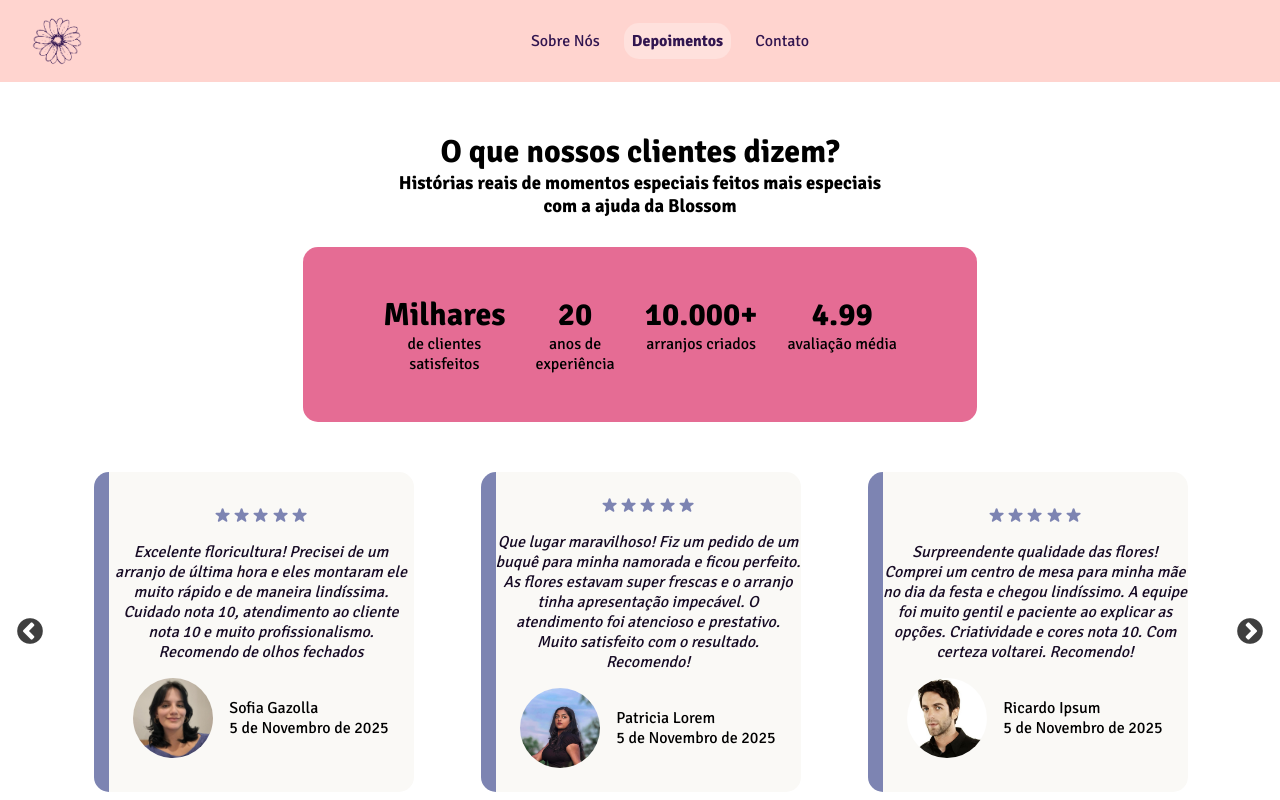
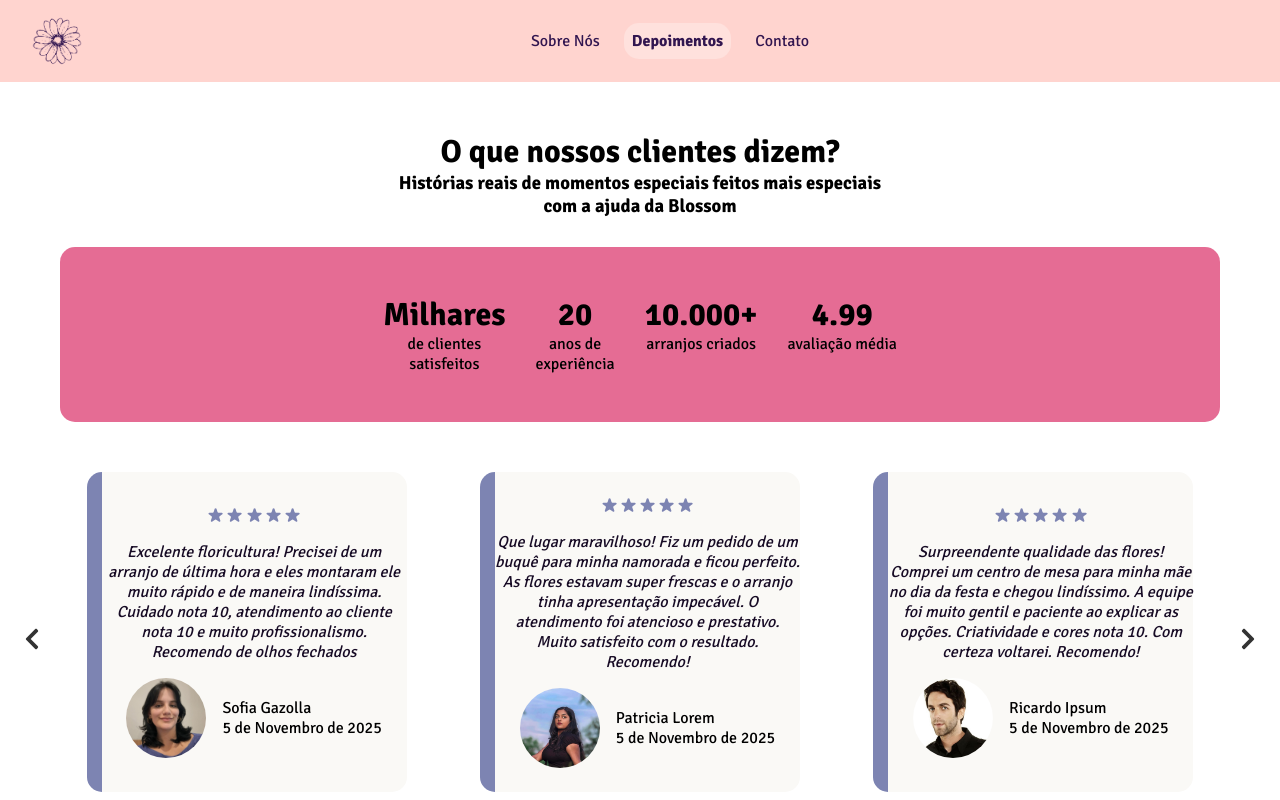
Before and after one commit to sofiagazolla/Trilha-Dev, a React (Vite) app: page /statements in a window 1280 px wide. Shown: the top 800 px of the page. Built offline with nearby package versions, Linux system fonts and the light colour scheme.

Commit message:
refactor: trocar slick por swiper no carrossel dos depoimentos

```diff
--- a/src/pages/Depoimentos/Depoimentos.css
+++ b/src/pages/Depoimentos/Depoimentos.css
@@ -1,9 +1,9 @@
 .container-statements {
     position: relative;
-    display: flex;
+    /* display: flex;
     flex-direction: column;
     align-items: center;
-    justify-content: center;
+    justify-content: center; */
     width: 100%;
     padding: 0 60px; /* espaço para as setas */
     margin-bottom: 50px;
@@ -32,42 +32,43 @@
     margin-bottom: 30px;
 }
 
-.slick-slider {
-    width: 100%;
+.left-arrow,
+.right-arrow {
+    position: absolute;
+    top: 75%;
+    z-index: 10;
+    background: none;
+    border: none;
+    cursor: pointer;
+    color: #333;
 }
 
-/* Centraliza os slides
-.slick-list {
-    margin: 0 auto;
-} */
-
-/* Adiciona espaçamento uniforme entre os cards */
-.slick-slide {
-    display: flex !important;
-    justify-content: center;
-    padding: 0 10px;
+.left-arrow {
+    left: 20px;
 }
 
-.slick-prev,
-.slick-next {
-  width: 40px;
-  height: 40px;
-  position: absolute;
-  top: 50%;
-  transform: translateY(-50%);
+.right-arrow {
+    right: 20px;
 }
 
-.slick-prev {
-  left: -50px;
+.carousel-statements .swiper {
+    width: 100%;
+    height: auto;
+    display: flex;
+    justify-content: center;
 }
 
-.slick-next {
-  right: -50px;
+.carousel-statements .swiper-slide {
+    display: flex;
+    justify-content: center;
+    align-items: center;
 }
 
-.slick-prev::before,
-.slick-next::before {
-  font-size: 30px !important;
-  line-height: 1 !important;
-  color: #000;
+.container-statements {
+    width: 100%;
+    max-width: 1400px;
+    margin: 50px auto;
+    padding: 0 60px;
+    position: relative;
+    box-sizing: border-box;
 }
--- a/src/pages/Depoimentos/Depoimentos.jsx
+++ b/src/pages/Depoimentos/Depoimentos.jsx
@@ -1,34 +1,15 @@
 import React from 'react'
 import CardStatements from '../../components/CardStatements/CardStatements'
-import Slider from "react-slick";
-import "slick-carousel/slick/slick.css";
-import "slick-carousel/slick/slick-theme.css";
-import './Depoimentos.css'
+import './Depoimentos.css';
+import statements from './DepoimentosData.js';
+import { FaChevronLeft, FaChevronRight } from 'react-icons/fa'
+import { Swiper, SwiperSlide } from 'swiper/react';
+import { Navigation} from 'swiper/modules';
+import 'swiper/css/navigation';
+import 'swiper/css';
 
-const Depoimentos = () => {
-    var settings = {
-        dots: false,
-        infinite: true,
-        speed: 500,
-        slidesToShow: 3,
-        slidesToScroll: 1,
-        initialSlide: 0,
-        responsive: [
-        {
-            breakpoint: 1024,
-            settings: {
-            slidesToShow: 2,
-            }
-        },
-        {
-            breakpoint: 768,
-            settings: {
-            slidesToShow: 1,
-            }
-        }
-        ]
-    };
 
+function Depoimentos(){
     return (
         <div className='container-statements'>
 
@@ -59,57 +40,52 @@ const Depoimentos = () => {
                 </div>
             </div>
 
-            <Slider {...settings}>
-                <CardStatements
-                    review="Excelente floricultura! Precisei de um arranjo de última hora e eles montaram ele muito rápido e de maneira lindíssima. Cuidado nota 10, atendimento ao cliente nota 10 e muito profissionalismo. Recomendo de olhos fechados"
-                    imgSrc="/clientes/1.png"
-                    imgAlt="lalala"
-                    name="Sofia Gazolla"
-                    date="5 de Novembro de 2025"
-                />
-                <CardStatements
-                    review= "Que lugar maravilhoso! Fiz um pedido de um buquê para minha namorada e ficou perfeito. As flores estavam super frescas e o arranjo tinha apresentação impecável. O atendimento foi atencioso e prestativo. Muito satisfeito com o resultado. Recomendo!"
-                    imgSrc="/clientes/2.jpg"
-                    imgAlt="lalala"
-                    name="Patricia Lorem"
-                    date="5 de Novembro de 2025"
-                />
-                <CardStatements
-                    review="Surpreendente qualidade das flores! Comprei um centro de mesa para minha mãe no dia da festa e chegou lindíssimo. A equipe foi muito gentil e paciente ao explicar as opções. Criatividade e cores nota 10. Com certeza voltarei. Recomendo!"
-                    imgSrc="/clientes/3.jpg"
-                    imgAlt="lalala"
-                    name="Ricardo Ipsum"
-                    date="5 de Novembro de 2025"
-                />
-                <CardStatements
-                    review="Adorei a experiência! Precisava de flores para um casamento e conseguiram criar algo totalmente personalizado. O atendimento foi excepcional e muito profissional. As flores duraram muito tempo em casa. Ficou perfeito. Recomendo de olhos fechados!"
-                    imgSrc="/clientes/4.jpg"
-                    imgAlt="lalala"
-                    name="Vanessa Lorem"
-                    date="5 de Novembro de 2025"
-                />
-                <CardStatements
-                    review="Excelente floricultura! Precisei de um arranjo de última hora e eles montaram ele muito rápido e de maneira lindíssima. Cuidado nota 10, atendimento ao cliente nota 10 e muito profissionalismo. Recomendo de olhos fechados"
-                    imgSrc="/clientes/5.jpg"
-                    imgAlt="lalala"
-                    name="André Ipsum"
-                    date="5 de Novembro de 2025"
-                />
-                <CardStatements
-                    review="Simplesmente perfeito! Comprei um buquê para minha esposa e ela ficou encantada. As flores são de ótima qualidade, muito frescas e lindamente arranjadas. O atendimento é caloroso e prestativo. Preço justo e resultado espetacular. Recomendo!"
-                    imgSrc="/clientes/6.jpg"
-                    imgAlt="lalala"
-                    name="Felipe Lorem"
-                    date="5 de Novembro de 2025"
-                />
-                <CardStatements
-                    review="Melhor floricultura da região! Fiz um arranjo especial para um velório e foi feito com delicadeza e respeito. A qualidade é excelente, o atendimento impecável e a equipe demonstra paixão pelo trabalho. Profissionalismo de verdade. Recomendo!"
-                    imgSrc="/clientes/7.jpg"
-                    imgAlt="lalala"
-                    name="Bianca Ipsum"
-                    date="5 de Novembro de 2025"
-                />
-            </Slider>
+            <div className='carousel-statements'>
+                <button className="left-arrow">
+                    <FaChevronLeft size={24} />
+                </button>
+
+                <button className="right-arrow">
+                    <FaChevronRight size={24} />
+                </button>
+
+                <Swiper
+                    modules={[Navigation]}
+                    spaceBetween={20}
+                    slidesPerView={3}
+                    loop={true}
+                    speed={500}
+                    navigation={{
+                        prevEl: '.left-arrow',
+                        nextEl: '.right-arrow',
+                    }}
+                    breakpoints={{
+                    0: {
+                        slidesPerView: 1,
+                        spaceBetween: 10,
+                    },
+                    768: {
+                        slidesPerView: 2,
+                        spaceBetween: 15,
+                    },
+                    1024: {
+                        slidesPerView: 3,
+                        spaceBetween: 20,
+                    },
+                    }} >
+                {statements.map((statement, index) => (
+                    <SwiperSlide key={index}>
+                    <CardStatements
+                        review={statement.review}
+                        imgSrc={statement.imgSrc}
+                        imgAlt={statement.imgAlt}
+                        name={statement.name}
+                        date={statement.date}
+                    />
+                    </SwiperSlide>
+))}
+                </Swiper>
+            </div>
         </div>
   )
 }
@@ -117,5 +93,5 @@ const Depoimentos = () => {
 export default Depoimentos
 
 /* TODO
-    verificar certinho a responsividade dos cards
+    arrumar tamanho dos cards p responsividade
 */
--- /dev/null
+++ b/src/pages/Depoimentos/DepoimentosData.js
@@ -0,0 +1,54 @@
+const statements = [
+{
+review:"Excelente floricultura! Precisei de um arranjo de última hora e eles montaram ele muito rápido e de maneira lindíssima. Cuidado nota 10, atendimento ao cliente nota 10 e muito profissionalismo. Recomendo de olhos fechados",
+imgSrc:"/clientes/1.png",
+imgAlt:"lalala",
+name:"Sofia Gazolla",
+date:"5 de Novembro de 2025"
+},
+{
+review: "Que lugar maravilhoso! Fiz um pedido de um buquê para minha namorada e ficou perfeito. As flores estavam super frescas e o arranjo tinha apresentação impecável. O atendimento foi atencioso e prestativo. Muito satisfeito com o resultado. Recomendo!",
+imgSrc:"/clientes/2.jpg",
+imgAlt:"lalala",
+name:"Patricia Lorem",
+date:"5 de Novembro de 2025"
+},
+{
+review:"Surpreendente qualidade das flores! Comprei um centro de mesa para minha mãe no dia da festa e chegou lindíssimo. A equipe foi muito gentil e paciente ao explicar as opções. Criatividade e cores nota 10. Com certeza voltarei. Recomendo!",
+imgSrc:"/clientes/3.jpg",
+imgAlt:"lalala",
+name:"Ricardo Ipsum",
+date:"5 de Novembro de 2025"
+},
+
+{
+review:"Adorei a experiência! Precisava de flores para um casamento e conseguiram criar algo totalmente personalizado. O atendimento foi excepcional e muito profissional. As flores duraram muito tempo em casa. Ficou perfeito. Recomendo de olhos fechados!",
+imgSrc:"/clientes/4.jpg",
+imgAlt:"lalala",
+name:"Vanessa Lorem",
+date:"5 de Novembro de 2025"
+},
+{
+review:"Excelente floricultura! Precisei de um arranjo de última hora e eles montaram ele muito rápido e de maneira lindíssima. Cuidado nota 10, atendimento ao cliente nota 10 e muito profissionalismo. Recomendo de olhos fechados",
+imgSrc:"/clientes/5.jpg",
+imgAlt:"lalala",
+name:"André Ipsum",
+date:"5 de Novembro de 2025"
+},
+{
+review:"Simplesmente perfeito! Comprei um buquê para minha esposa e ela ficou encantada. As flores são de ótima qualidade, muito frescas e lindamente arranjadas. O atendimento é caloroso e prestativo. Preço justo e resultado espetacular. Recomendo!",
+imgSrc:"/clientes/6.jpg",
+imgAlt:"lalala",
+name:"Felipe Lorem",
+date:"5 de Novembro de 2025"
+},
+{
+review:"Melhor floricultura da região! Fiz um arranjo especial para um velório e foi feito com delicadeza e respeito. A qualidade é excelente, o atendimento impecável e a equipe demonstra paixão pelo trabalho. Profissionalismo de verdade. Recomendo!",
+imgSrc:"/clientes/7.jpg",
+imgAlt:"lalala",
+name:"Bianca Ipsum",
+date:"5 de Novembro de 2025"
+}
+]
+
+export default statements;
```
